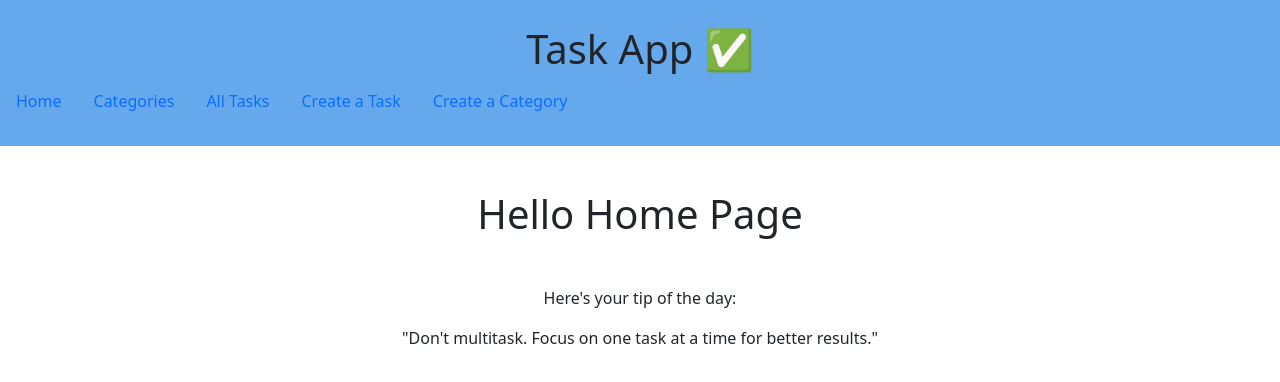
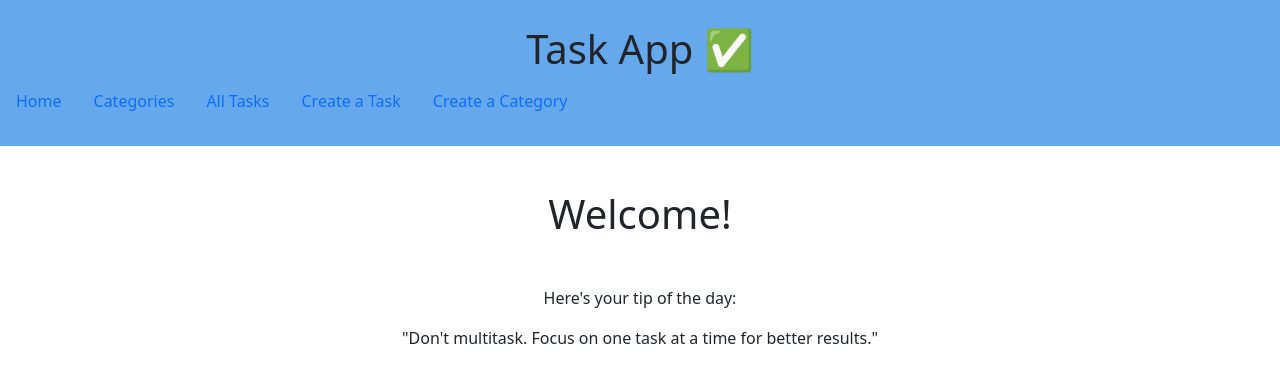
Before and after one commit to avikdal/my-app-frontend, a React (Create React App) app: page / in a window 1280 px wide. Shown: the top 382 px of the page. Built offline with nearby package versions, Linux system fonts and the light colour scheme; no server answers.

Commit message:
home page edit

```diff
--- a/src/components/Home.js
+++ b/src/components/Home.js
@@ -3,7 +3,7 @@ import React from 'react'
 const Home = () => {
   return (
     <div>
-      <h1 style={{ padding: '20px', textAlign: 'center' }}> Hello Home Page </h1>
+      <h1 style={{ padding: '20px', textAlign: 'center' }}> Welcome! </h1>
       <div style={{ padding: '20px', textAlign: 'center' }}>
       <p>Here's your tip of the day:</p>
       <p>"Don't multitask. Focus on one task at a time for better results."</p>
```
